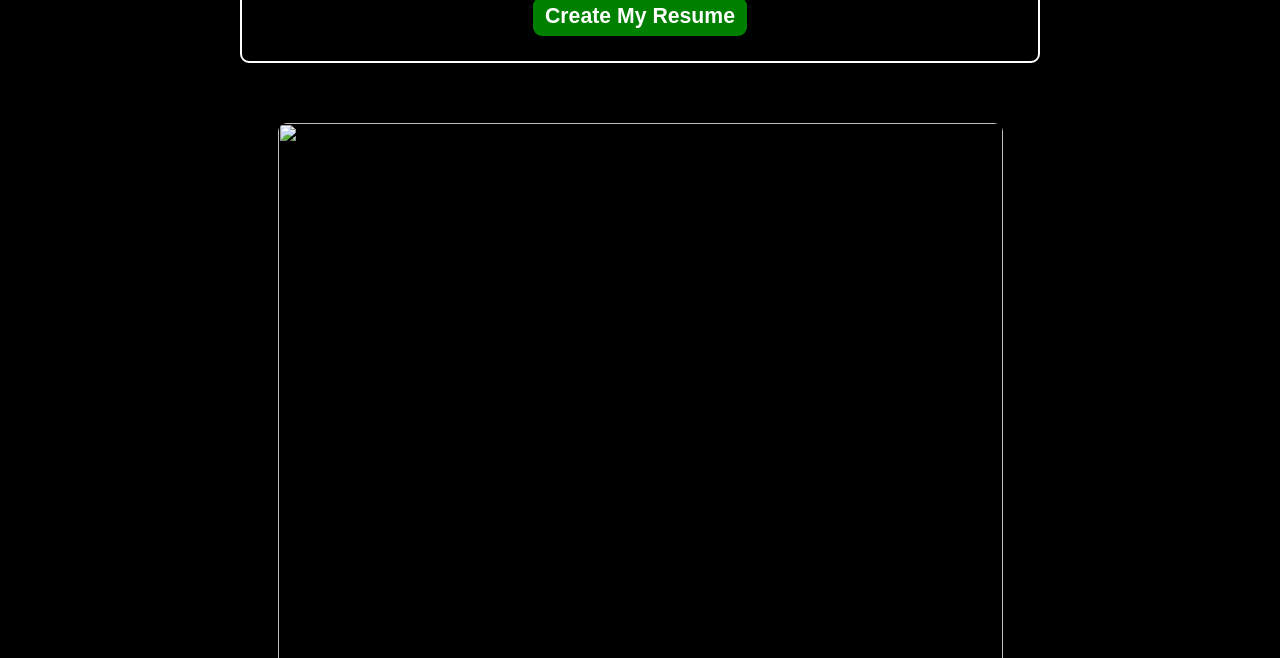
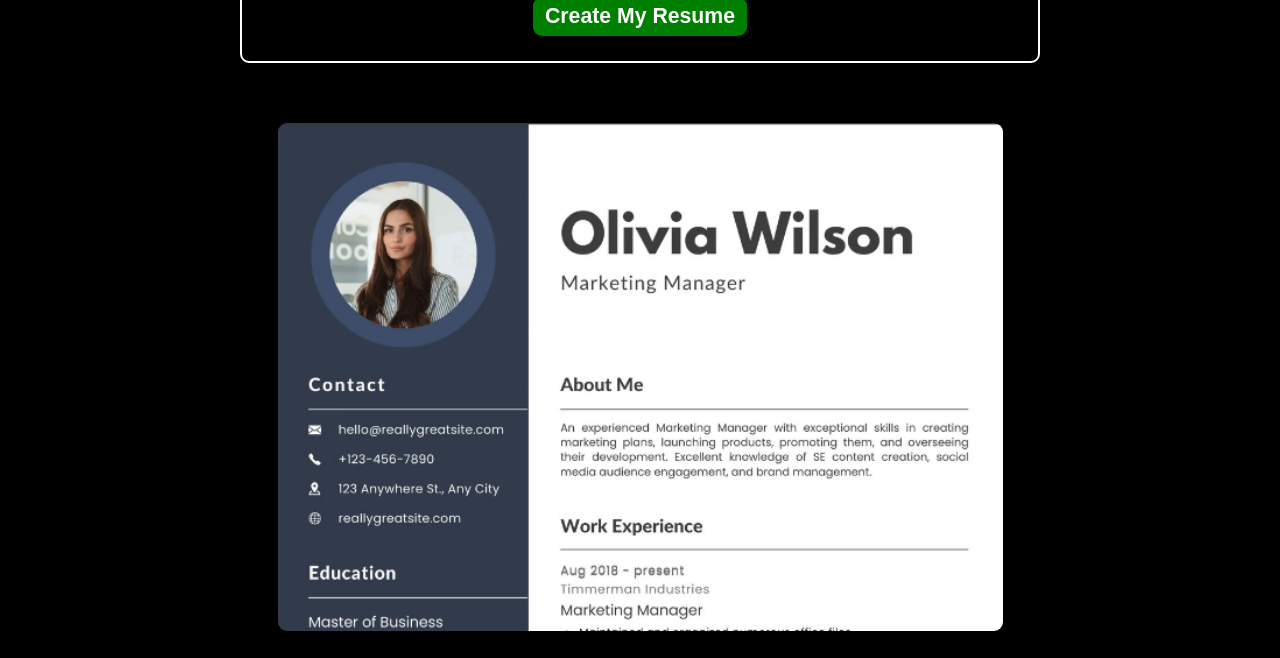
Before and after one commit to anugraheeth/Resume-Builder, a plain HTML site: page index.html in a window 1280 px wide. Shown: the part 282-940 px from the top of the page. Drawn offline with Linux system fonts and the light colour scheme; the site is published under a folder, as on GitHub Pages, so addresses that start at the root find nothing; a web font is replaced by a local one.

Commit message:
Update index.html

```diff
--- a/index.html
+++ b/index.html
@@ -38,7 +38,7 @@
 
    <div class="section">
     <div class="container image ">
-        <img src="/assets/images/template-demo.png" alt="">
+        <img src="assets/images/template-demo.png" alt="">
     </div>
    </div>
         <div class="sectiontwo">
```
